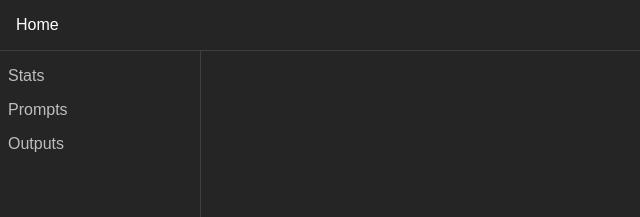
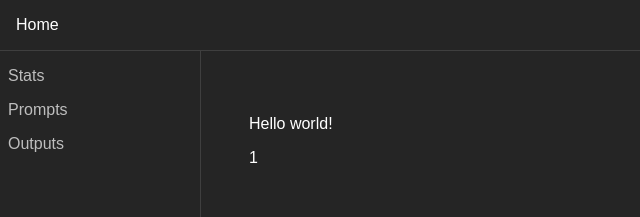
Before and after one commit to ntijoh-hannes-lindberg/te4-examens-arbete, a React (Vite) app in the folder prompt-engineer/: page /prompts/edit/1 in a window 1280 px wide. Shown: the top 217 px of the page, without its empty margins (0-640 px from the left). Built offline with nearby package versions, Linux system fonts and the light colour scheme.

Commit message:
feat: get prompt id using url params

```diff
--- a/prompt-engineer/src/App.tsx
+++ b/prompt-engineer/src/App.tsx
@@ -27,7 +27,7 @@ function App() {
               <Route path='/' element={<Home />} />
               <Route path='/stats' element={<Stats />} />
               <Route path='/prompts' element={<Prompts prompt={prompt} setPrompt={setPrompt} />} />
-              <Route path='/prompts/edit' element={<EditPrompts />} />
+              <Route path='/prompts/edit/:id' element={<EditPrompts />} />
               <Route path='/outputs' element={<Outputs />} />
             </Routes>
           </div>
--- a/prompt-engineer/src/components/PromptListComponent.tsx
+++ b/prompt-engineer/src/components/PromptListComponent.tsx
@@ -79,7 +79,8 @@ function PromptListComponent({ onSelect }: Props) {
                         ))}
                     </select>
 
-                    <Link to="/prompts/edit">Edit</Link>
+
+                    <Link to={"/prompts/edit/" + systemPrompt.id}>Edit</Link>
                     <button onClick={() => handleDelete(systemPrompt.id)}>Delete</button>
                     <button onClick={() => handleSubmit(systemPrompt.text, userPrompts.find((p) => p.id === assignments[systemPrompt.id])?.text || "")}>{submitting === systemPrompt.text ? "Loading..." : "Submit"}</button>
                 </div>
--- a/prompt-engineer/src/pages/EditPrompts.tsx
+++ b/prompt-engineer/src/pages/EditPrompts.tsx
@@ -1,7 +1,12 @@
+import { useParams } from "react-router-dom";
+
 function EditPrompts() {
+    const promptId = useParams().id;
+
     return (
         <>
             <p>Hello world!</p>
+            <p>{promptId}</p>
         </>
     );
 }
```
